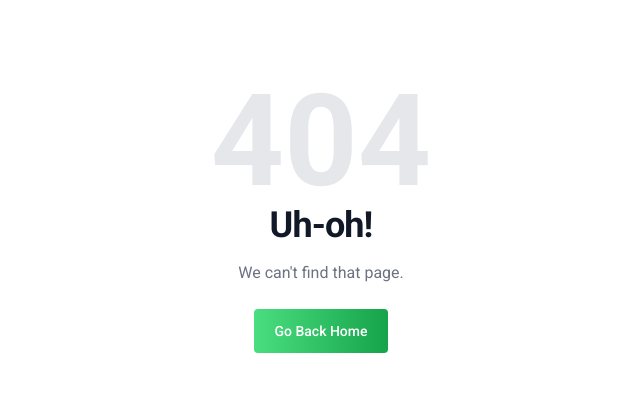
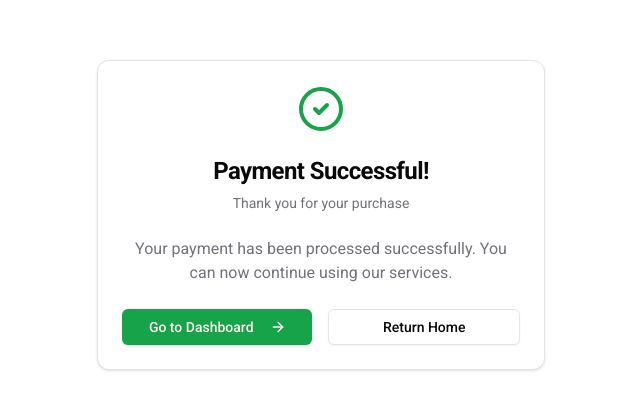
Before and after one commit to BenyounesMehdi/inspire-ai, a Next.js app: page /payment/success in a window 1280 px wide. Before the commit this address had no page. Shown: the part 185-594 px from the top of the page, without its empty margins (319-959 px from the left). Built offline with nearby package versions, Linux system fonts and the light colour scheme.

Commit message:
Finished the ui

```diff
--- /dev/null
+++ b/src/app/payment/cancelled/page.tsx
@@ -0,0 +1,35 @@
+import Link from "next/link";
+import { XCircle } from "lucide-react";
+import { Button } from "@/components/ui/button";
+import {
+  Card,
+  CardContent,
+  CardDescription,
+  CardFooter,
+  CardHeader,
+  CardTitle,
+} from "@/components/ui/card";
+
+export default function Page() {
+  return (
+    <div className="min-h-screen flex items-center justify-center p-4">
+      <Card className="max-w-md w-full">
+        <CardHeader className="text-center">
+          <div className="flex justify-center mb-4">
+            <XCircle className="h-12 w-12 text-destructive" />
+          </div>
+          <CardTitle className="text-2xl">Payment Cancelled</CardTitle>
+          <CardDescription>
+            Your payment was cancelled and no charges were made
+          </CardDescription>
+        </CardHeader>
+        <CardContent className="text-center space-y-2 text-muted-foreground"></CardContent>
+        <CardFooter className="flex flex-col sm:flex-row gap-4">
+          <Button asChild className="w-full">
+            <Link href="/">Return Home</Link>
+          </Button>
+        </CardFooter>
+      </Card>
+    </div>
+  );
+}
--- /dev/null
+++ b/src/app/payment/success/page.tsx
@@ -0,0 +1,44 @@
+import Link from "next/link";
+import { CheckCircle2, ArrowRight } from "lucide-react";
+import { Button } from "@/components/ui/button";
+import {
+  Card,
+  CardContent,
+  CardDescription,
+  CardFooter,
+  CardHeader,
+  CardTitle,
+} from "@/components/ui/card";
+
+export default function Page() {
+  return (
+    <div className="min-h-screen flex items-center justify-center p-4">
+      <Card className="max-w-md w-full">
+        <CardHeader className="text-center">
+          <div className="flex justify-center mb-4">
+            <CheckCircle2 className="h-12 w-12 text-primary animate-in zoom-in" />
+          </div>
+          <CardTitle className="text-2xl">Payment Successful!</CardTitle>
+          <CardDescription>Thank you for your purchase</CardDescription>
+        </CardHeader>
+        <CardContent className="text-center space-y-2 text-muted-foreground">
+          <p>
+            Your payment has been processed successfully. You can now continue
+            using our services.
+          </p>
+        </CardContent>
+        <CardFooter className="flex flex-col sm:flex-row gap-4">
+          <Button asChild className="w-full">
+            <Link href="/dashboard/generate">
+              Go to Dashboard
+              <ArrowRight className="ml-2 h-4 w-4" />
+            </Link>
+          </Button>
+          <Button asChild variant="outline" className="w-full">
+            <Link href="/">Return Home</Link>
+          </Button>
+        </CardFooter>
+      </Card>
+    </div>
+  );
+}
```
